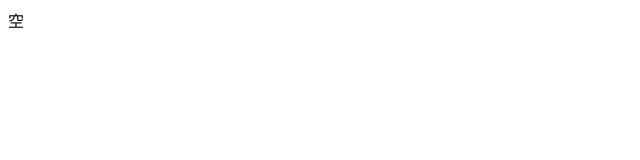
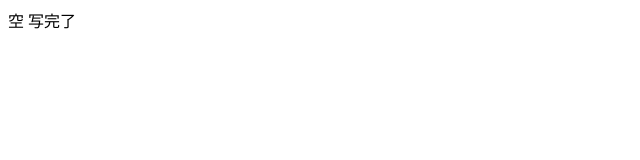
Before and after one commit to stina666/first_project, a plain HTML site: page empty/empty.html in a window 1280 px wide. Shown: the full height of the page, 0-640 px from the left. Drawn offline with Linux system fonts and the light colour scheme.

Commit message:
提交empty完整版本

```diff
--- a/empty/empty.html
+++ b/empty/empty.html
@@ -8,5 +8,7 @@
 </head>
 <body>
   空
+
+  写完了
 </body>
 </html>
```
